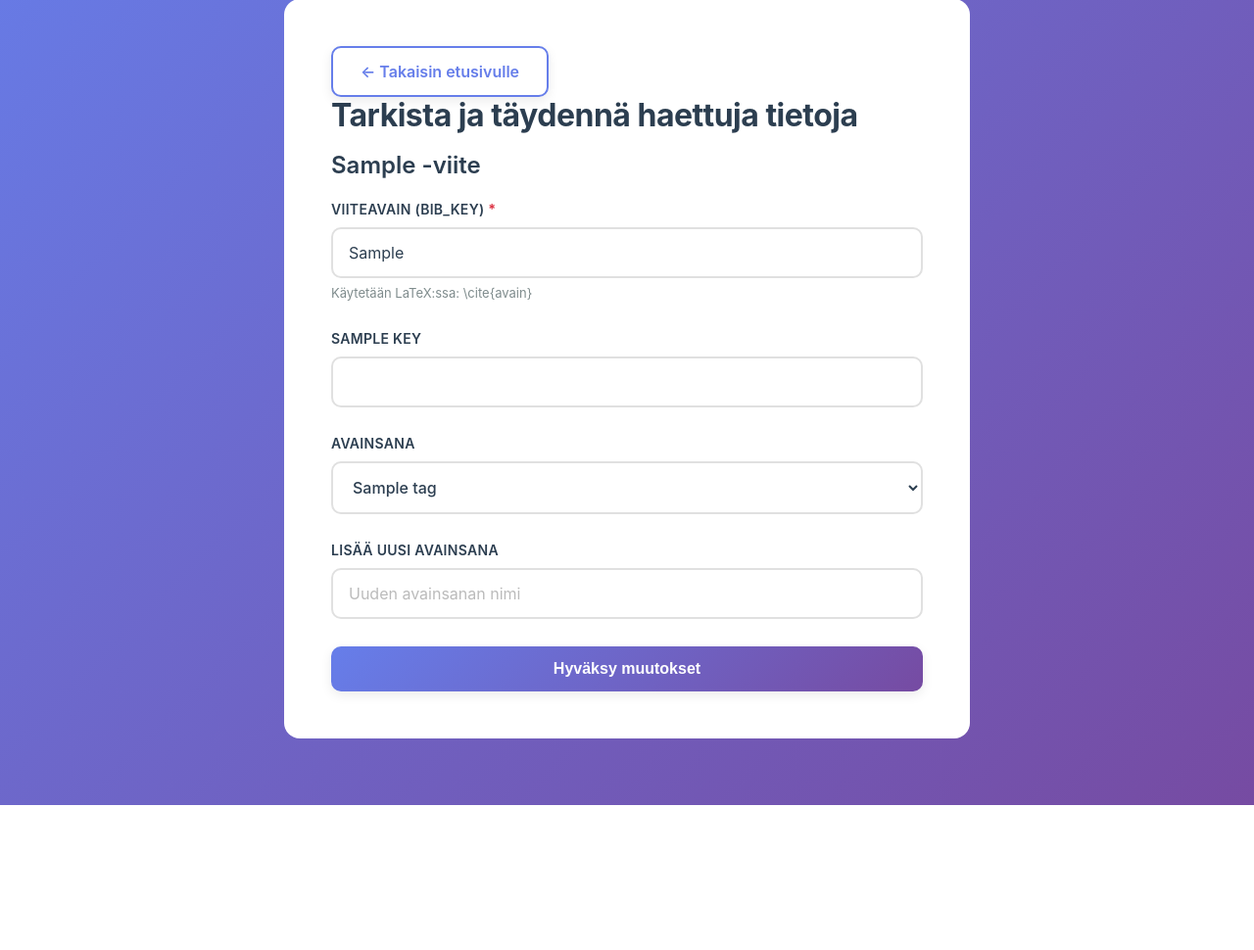
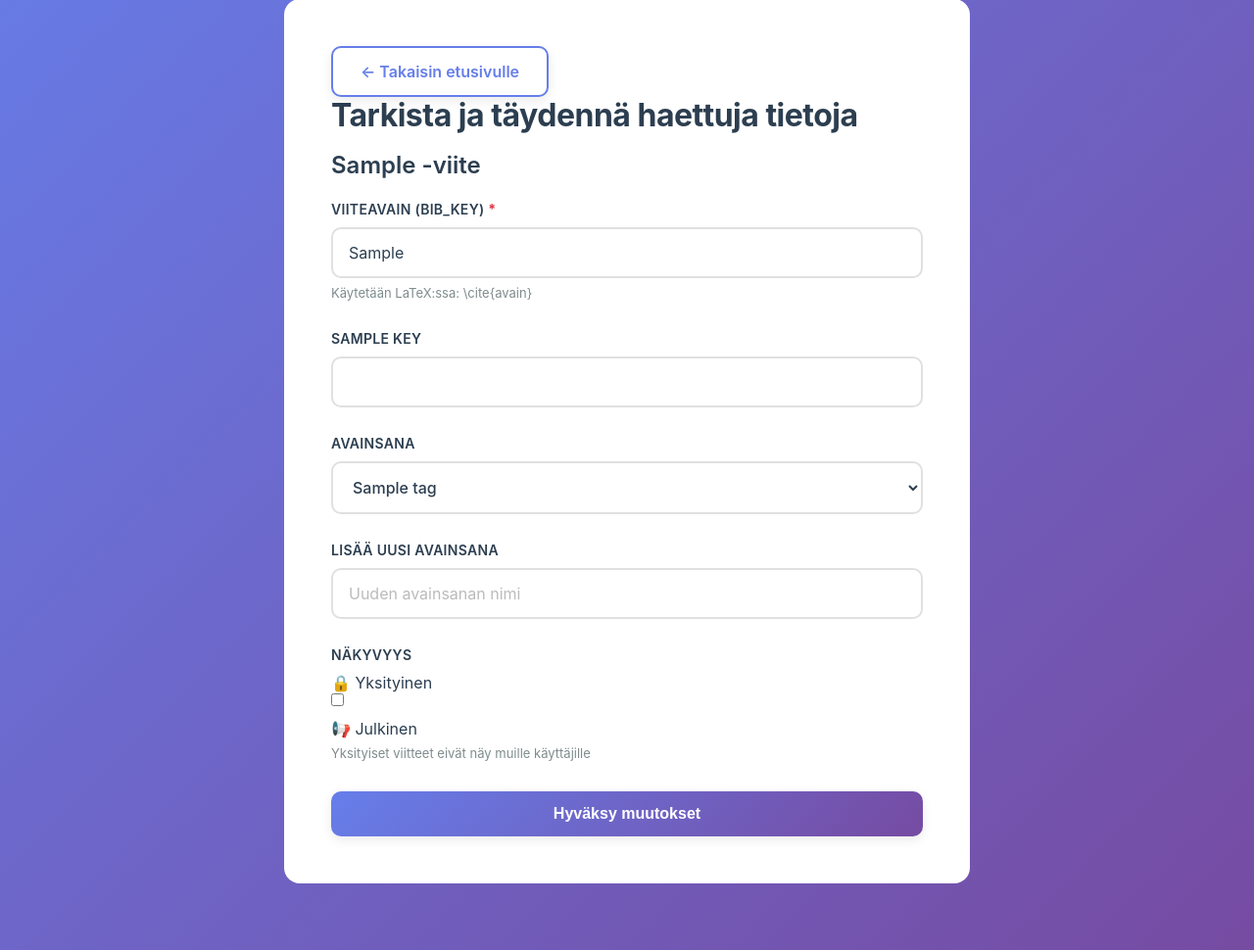
Before and after one commit to leevipun/outi-latex, a Flask app: template src/templates/add_reference.html in a window 1280 px wide. Shown: the part 184-1154 px from the top of the page at 98% size. Before the commit the page ends 1006 px from the top, so only its background shows below. Run offline with Flask 3, Linux system fonts and the light colour scheme; the template is opened without the code that fills it: most values are stand-ins (such as "Sample title", 1, 10 or a date in 2020).

Commit message:
add public/private toggle to add reference form

```diff
--- a/src/templates/add_reference.html
+++ b/src/templates/add_reference.html
@@ -86,6 +86,20 @@
                 <input type="text" id="new_tag" name="new_tag" placeholder="Uuden avainsanan nimi" />
             </div>
 
+            <div class="form-group">
+                <label>Näkyvyys</label>
+                <div class="toggle-container">
+                    <span class="toggle-label">🔒 Yksityinen</span>
+                    <label class="toggle-switch">
+                        <input type="checkbox" id="visibility-toggle" name="visibility" value="public"
+                               {% if not pre_filled_values or pre_filled_values.get('is_public', True) %}checked{% endif %}>
+                        <span class="toggle-slider"></span>
+                    </label>
+                    <span class="toggle-label">📢 Julkinen</span>
+                </div>
+                <small class="helper-text">Yksityiset viitteet eivät näy muille käyttäjille</small>
+            </div>
+
             <div class="button-group">
                 <button type="submit" class="button-primary" id="save-reference-button">
                     {% if pre_filled_values %}Hyväksy muutokset{% else %}Tallenna viite{% endif %}
```
